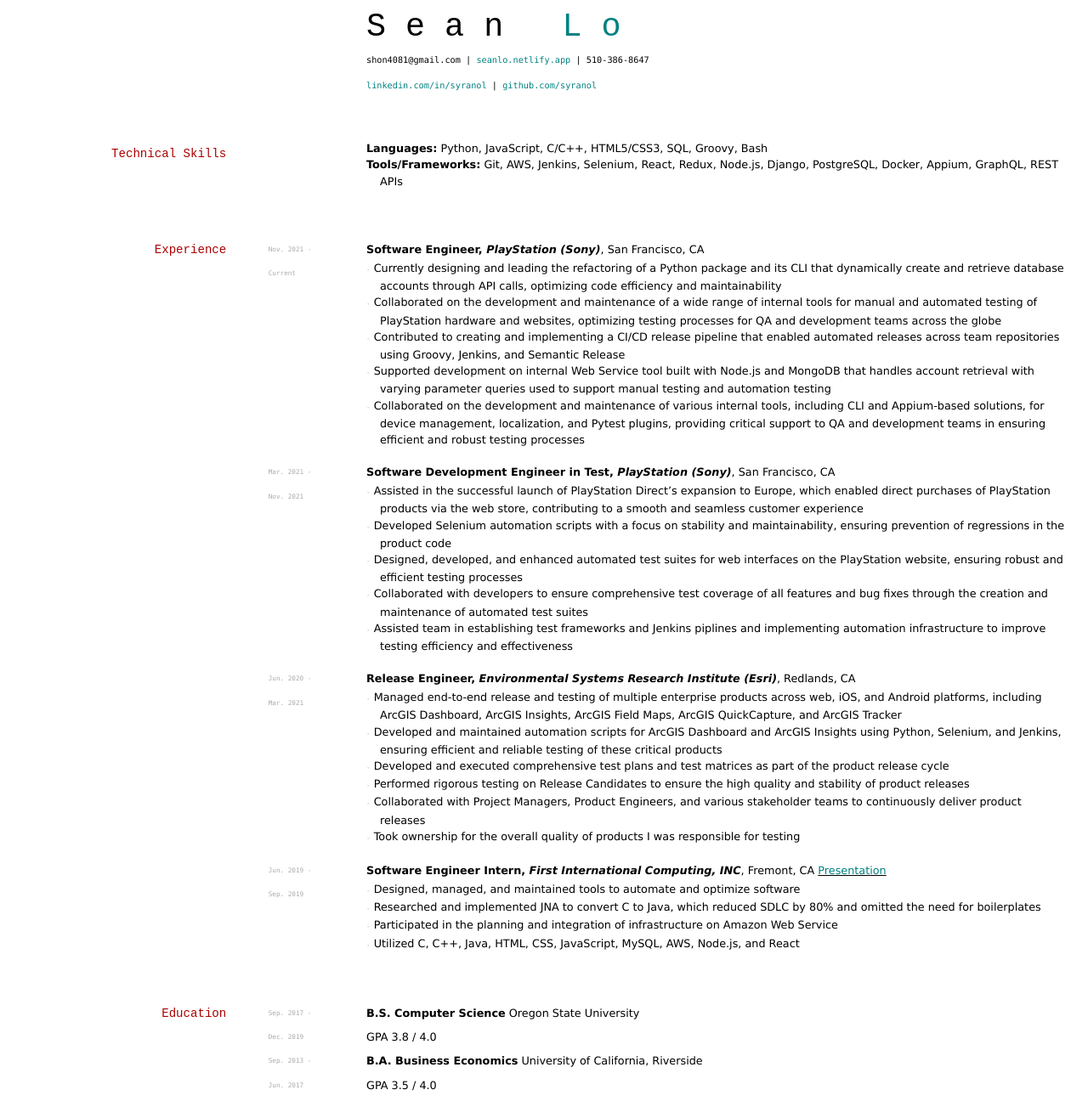
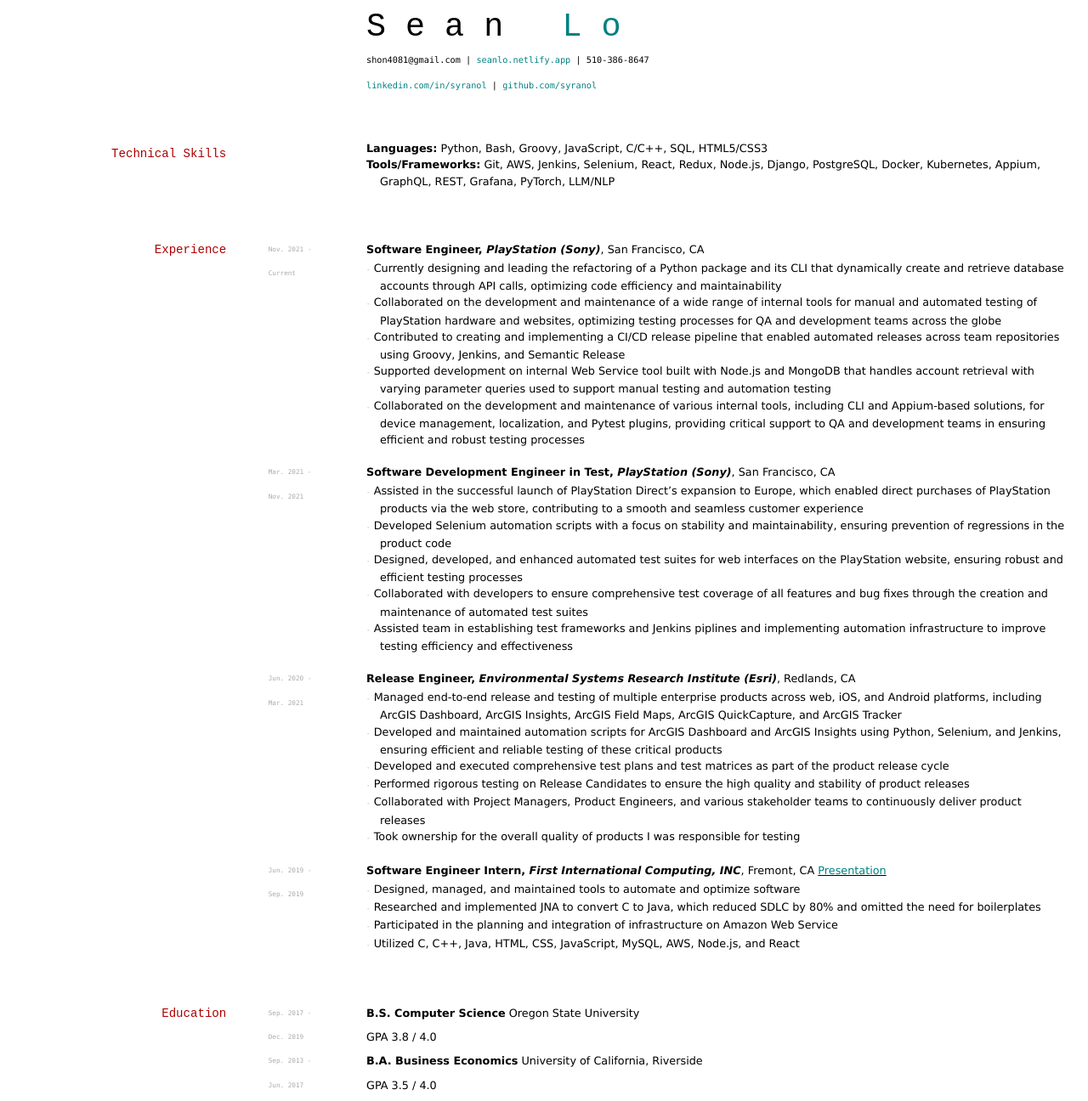
Before and after one commit to elipapa/markdown-cv, a Jekyll site: the page built from index.md, in a window 1280 px wide. Shown: the whole page at 85% size. Built offline with Jekyll 4.4.1, drawn with Linux system fonts in a browser that asks for light colours.

Commit message:
Update index.md

```diff
--- a/index.md
+++ b/index.md
@@ -15,8 +15,8 @@
 </div>
 
 ## Technical Skills
-- __Languages:__ Python, JavaScript, C/C++, HTML5/CSS3, SQL, Groovy, Bash
-- __Tools/Frameworks:__ Git, AWS, Jenkins, Selenium, React, Redux, Node.js, Django, PostgreSQL, Docker, Appium, GraphQL, REST APIs
+- __Languages:__ Python, Bash, Groovy, JavaScript, C/C++, SQL, HTML5/CSS3
+- __Tools/Frameworks:__ Git, AWS, Jenkins, Selenium, React, Redux, Node.js, Django, PostgreSQL, Docker, Kubernetes, Appium, GraphQL, REST, Grafana, PyTorch, LLM/NLP
 
 
 
```
